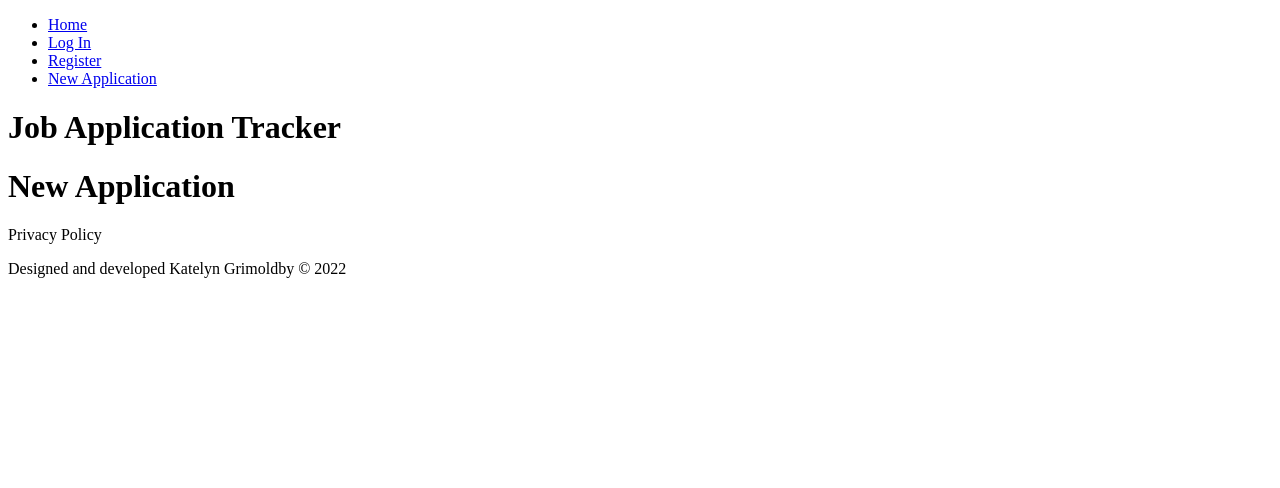
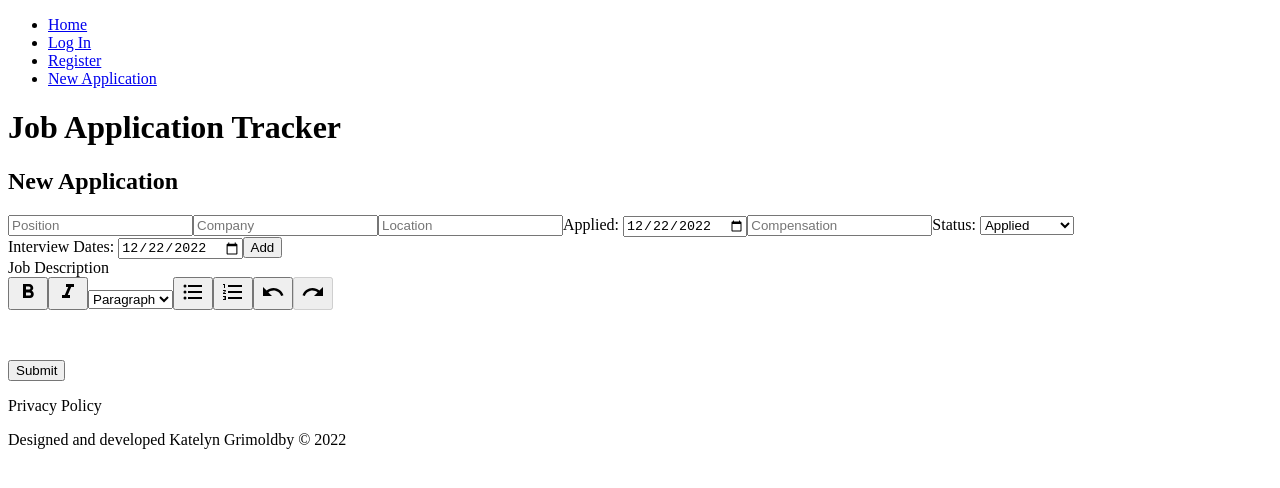
Before and after one commit to katelyngrimoldby/job-application-tracker, a React (Vite) app in the folder frontend/: page /new in a window 1280 px wide. Shown: the top 488 px of the page. Built offline with nearby package versions, Linux system fonts and the light colour scheme.

Commit message:
Add form to page

```diff
--- a/frontend/src/pages/newApplication.tsx
+++ b/frontend/src/pages/newApplication.tsx
@@ -1,5 +1,12 @@
+import ApplicationForm from '../components/ApplicationForm';
+
 const NewApplication = () => {
-  return <h1>New Application</h1>;
+  return (
+    <>
+      <h2>New Application</h2>
+      <ApplicationForm />
+    </>
+  );
 };
 
 export default NewApplication;
```
